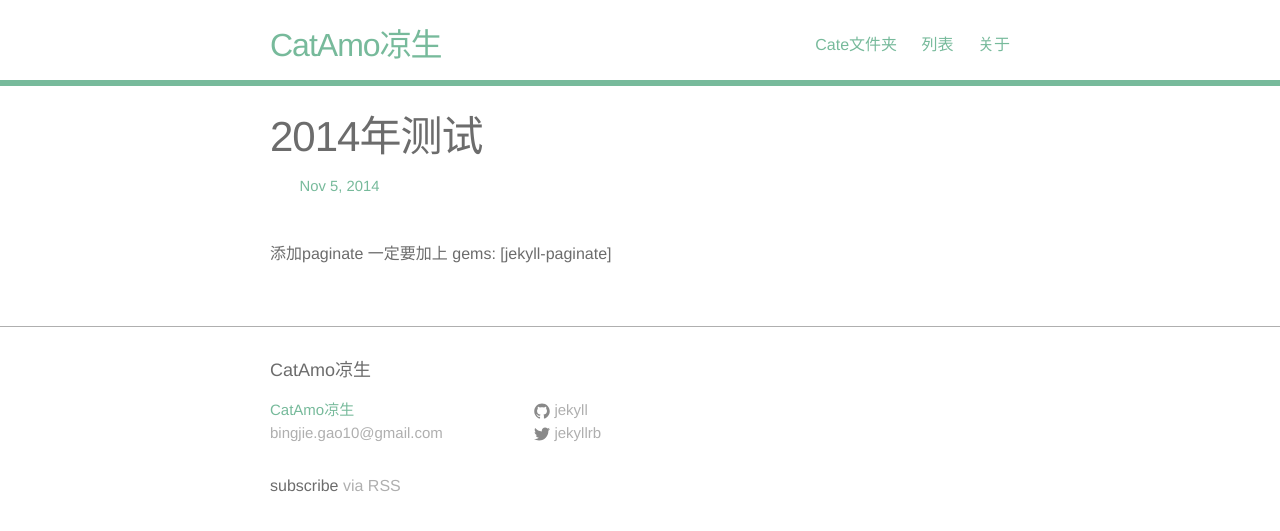
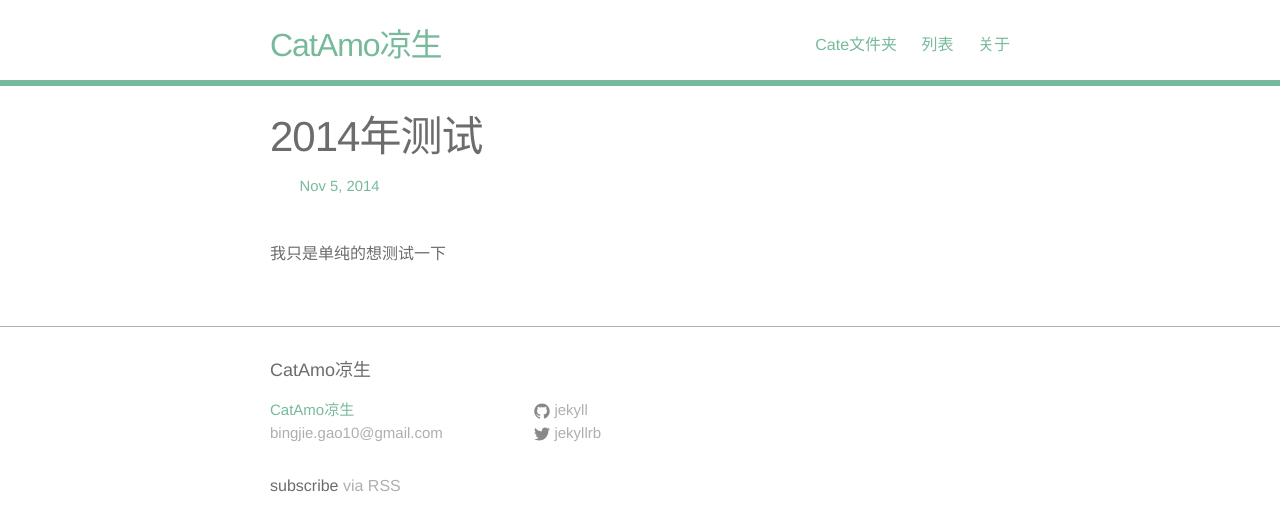
Before and after one commit to BingjieGao/bingjiegao.github.io, a Jekyll site: the page built from _posts/2015-11-04-2014测试.markdown, in a window 1280 px wide. Shown: the top 531 px of the page. Built offline with Jekyll 4.4.1, drawn with Linux system fonts in a browser that asks for light colours; nearby versions of some CDN libraries; Markdown is read by kramdown in place of the engine named in the settings.

Commit message:
Update 2015-11-04-2014测试.markdown

```diff
--- a/_posts/2015-11-04-2014测试.markdown
+++ b/_posts/2015-11-04-2014测试.markdown
@@ -4,4 +4,4 @@ title:  "2014年测试"
 date:   2014-11-05 15:44:18 +0000
 categories: 学习
 ---
-添加paginate 一定要加上 gems: [jekyll-paginate]
+我只是单纯的想测试一下
```
